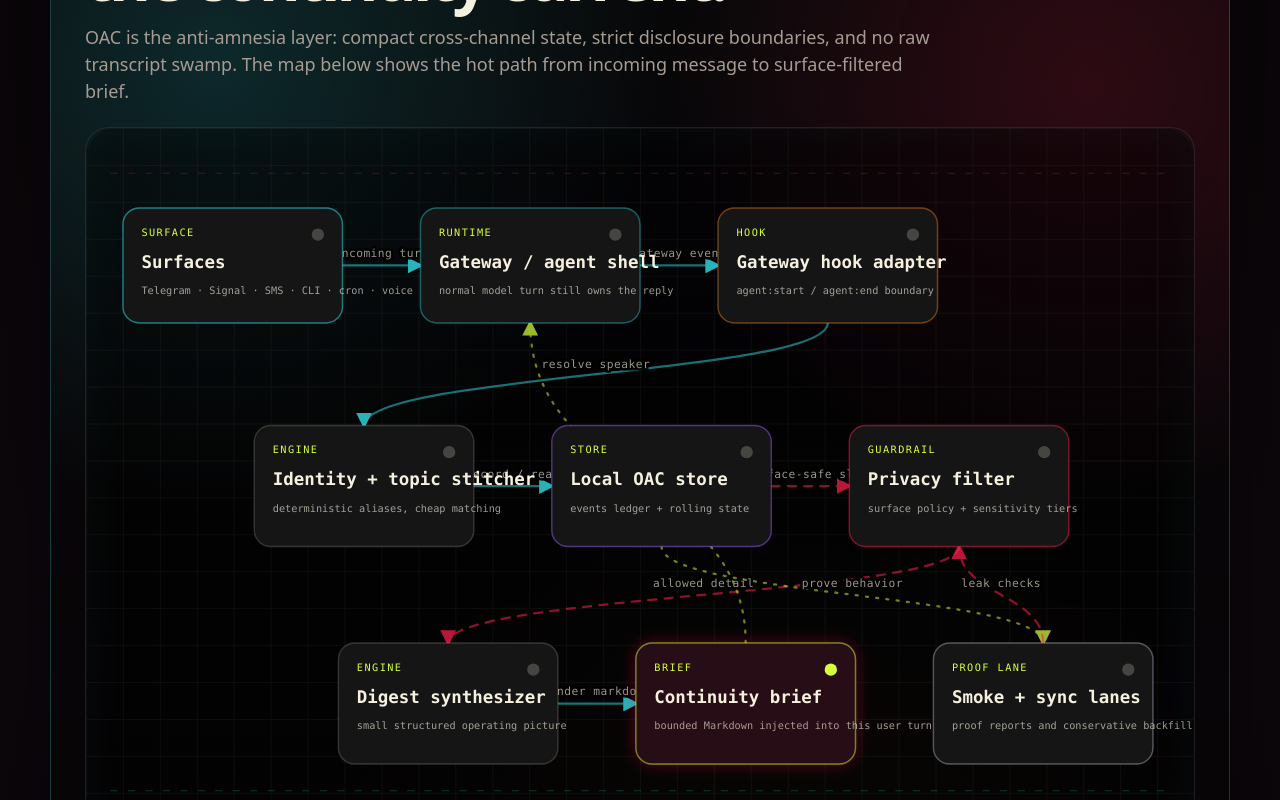
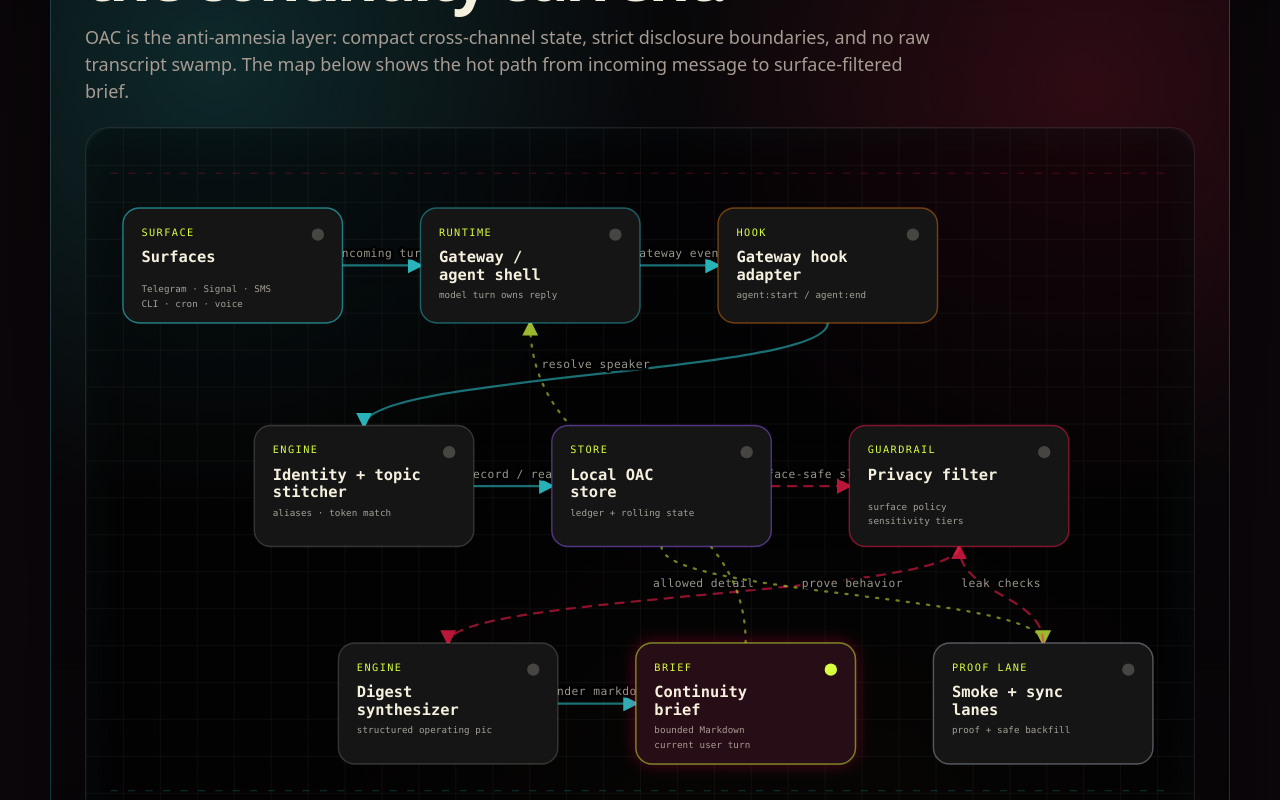
Before and after one commit to LunarCannon/destructor666.com, a Next.js app: page /oac in a window 1280 px wide. Shown: the part 1100-1900 px from the top of the page. Built offline with nearby package versions, Linux system fonts and the light colour scheme.

Commit message:
Fix OAC map label overflow

```diff
--- a/app/globals.css
+++ b/app/globals.css
@@ -624,13 +624,14 @@ h3 { font-size: 20px; letter-spacing: -0.025em; }
 .oac-node .node-title {
   fill: var(--ink);
   font-family: var(--mono);
-  font-size: 17px;
+  font-size: 15px;
   font-weight: 900;
 }
 .oac-node .node-subtitle {
   fill: rgba(246,240,223,.64);
   font-family: var(--mono);
-  font-size: 10px;
+  font-size: 9px;
+  letter-spacing: .01em;
 }
 .oac-node.surface .node-face { stroke: rgba(55,247,255,.48); }
 .oac-node.gateway .node-face { stroke: rgba(55,247,255,.36); }
--- a/app/oac/OacArchitectureMap.tsx
+++ b/app/oac/OacArchitectureMap.tsx
@@ -7,7 +7,8 @@ type NodeKind = "surface" | "gateway" | "hook" | "store" | "engine" | "policy" |
 type FlowNode = {
   id: string;
   title: string;
-  subtitle: string;
+  titleLines: string[];
+  subtitleLines: string[];
   kind: NodeKind;
   x: number;
   y: number;
@@ -28,7 +29,8 @@ const nodes: FlowNode[] = [
   {
     id: "surfaces",
     title: "Surfaces",
-    subtitle: "Telegram · Signal · SMS · CLI · cron · voice",
+    titleLines: ["Surfaces"],
+    subtitleLines: ["Telegram · Signal · SMS", "CLI · cron · voice"],
     kind: "surface",
     x: 36,
     y: 78,
@@ -40,7 +42,8 @@ const nodes: FlowNode[] = [
   {
     id: "gateway",
     title: "Gateway / agent shell",
-    subtitle: "normal model turn still owns the reply",
+    titleLines: ["Gateway /", "agent shell"],
+    subtitleLines: ["model turn owns reply"],
     kind: "gateway",
     x: 326,
     y: 78,
@@ -52,7 +55,8 @@ const nodes: FlowNode[] = [
   {
     id: "hook",
     title: "Gateway hook adapter",
-    subtitle: "agent:start / agent:end boundary",
+    titleLines: ["Gateway hook", "adapter"],
+    subtitleLines: ["agent:start / agent:end"],
     kind: "hook",
     x: 616,
     y: 78,
@@ -64,7 +68,8 @@ const nodes: FlowNode[] = [
   {
     id: "identity",
     title: "Identity + topic stitcher",
-    subtitle: "deterministic aliases, cheap matching",
+    titleLines: ["Identity + topic", "stitcher"],
+    subtitleLines: ["aliases · token match"],
     kind: "engine",
     x: 164,
     y: 290,
@@ -76,7 +81,8 @@ const nodes: FlowNode[] = [
   {
     id: "store",
     title: "Local OAC store",
-    subtitle: "events ledger + rolling state",
+    titleLines: ["Local OAC", "store"],
+    subtitleLines: ["ledger + rolling state"],
     kind: "store",
     x: 454,
     y: 290,
@@ -88,7 +94,8 @@ const nodes: FlowNode[] = [
   {
     id: "privacy",
     title: "Privacy filter",
-    subtitle: "surface policy + sensitivity tiers",
+    titleLines: ["Privacy filter"],
+    subtitleLines: ["surface policy", "sensitivity tiers"],
     kind: "policy",
     x: 744,
     y: 290,
@@ -100,7 +107,8 @@ const nodes: FlowNode[] = [
   {
     id: "digest",
     title: "Digest synthesizer",
-    subtitle: "small structured operating picture",
+    titleLines: ["Digest", "synthesizer"],
+    subtitleLines: ["structured operating pic"],
     kind: "engine",
     x: 246,
     y: 502,
@@ -112,7 +120,8 @@ const nodes: FlowNode[] = [
   {
     id: "brief",
     title: "Continuity brief",
-    subtitle: "bounded Markdown injected into this user turn",
+    titleLines: ["Continuity", "brief"],
+    subtitleLines: ["bounded Markdown", "current user turn"],
     kind: "output",
     x: 536,
     y: 502,
@@ -124,7 +133,8 @@ const nodes: FlowNode[] = [
   {
     id: "smoke",
     title: "Smoke + sync lanes",
-    subtitle: "proof reports and conservative backfill",
+    titleLines: ["Smoke + sync", "lanes"],
+    subtitleLines: ["proof + safe backfill"],
     kind: "artifact",
     x: 826,
     y: 502,
@@ -208,6 +218,10 @@ function labelPosition(link: FlowLink) {
   };
 }
 
+function nodeAriaLabel(node: FlowNode) {
+  return `${node.title}: ${node.subtitleLines.join(" ")}`;
+}
+
 export function OacArchitectureMap() {
   const [activeId, setActiveId] = useState("brief");
   const activeNode = useMemo(() => nodes.find((node) => node.id === activeId) ?? nodes[0], [activeId]);
@@ -284,7 +298,7 @@ export function OacArchitectureMap() {
                 className={`oac-node ${node.kind} ${selected ? "selected" : ""}`}
                 role="button"
                 tabIndex={0}
-                aria-label={`${node.title}: ${node.subtitle}`}
+                aria-label={nodeAriaLabel(node)}
                 onClick={() => setActiveId(node.id)}
                 onKeyDown={(event) => handleKey(event, node.id)}
                 filter={selected ? "url(#nodeGlow)" : undefined}
@@ -292,8 +306,16 @@ export function OacArchitectureMap() {
                 <rect className="node-bg" x={node.x} y={node.y} width={node.w} height={node.h} rx="16" />
                 <rect className="node-face" x={node.x} y={node.y} width={node.w} height={node.h} rx="16" />
                 <text className="node-kind" x={node.x + 18} y={node.y + 27}>{kindLabel[node.kind]}</text>
-                <text className="node-title" x={node.x + 18} y={node.y + 58}>{node.title}</text>
-                <text className="node-subtitle" x={node.x + 18} y={node.y + 84}>{node.subtitle}</text>
+                <text className="node-title" x={node.x + 18} y={node.y + 53}>
+                  {node.titleLines.map((line, index) => (
+                    <tspan key={line} x={node.x + 18} dy={index === 0 ? 0 : 17}>{line}</tspan>
+                  ))}
+                </text>
+                <text className="node-subtitle" x={node.x + 18} y={node.y + (node.titleLines.length > 1 ? 88 : 82)}>
+                  {node.subtitleLines.map((line, index) => (
+                    <tspan key={line} x={node.x + 18} dy={index === 0 ? 0 : 14}>{line}</tspan>
+                  ))}
+                </text>
                 <circle cx={node.x + node.w - 24} cy={node.y + 26} r="6" />
               </g>
             );
```
